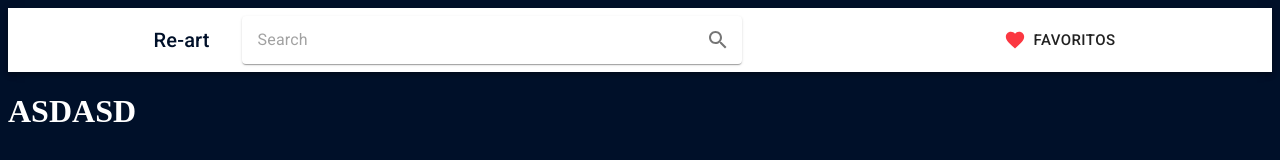
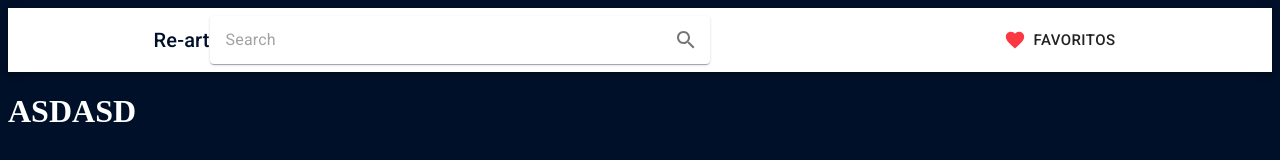
Before and after one commit to zJoaoP/re-art, a React (Create React App) app: page / in a window 1280 px wide. Shown: the top 160 px of the page. Built offline with nearby package versions, Linux system fonts and the light colour scheme; no server answers.

Commit message:
Generic SearchInput component with material-ui styles

```diff
--- a/src/components/SearchInput/SearchInput.jsx
+++ b/src/components/SearchInput/SearchInput.jsx
@@ -2,19 +2,26 @@ import React from 'react';
 import { useDispatch } from 'react-redux';
 
 import IconButton from '@material-ui/core/IconButton';
-
 import SearchIcon from '@material-ui/icons/Search';
 
-import { StyledPaper, StyledInputBase } from './style';
+import InputBase from '@material-ui/core/InputBase';
+import Paper from '@material-ui/core/Paper';
+
+import { useHistory } from 'react-router-dom';
 
 import headerActions from '../../actions/headerActions';
+
+import useStyles from './style';
 
 export default function SearchBar() {
   const [searchTerm, setSearchTerm] = React.useState('');
   const dispatch = useDispatch();
+  const history = useHistory();
+  const classes = useStyles();
 
   function onSearch() {
     dispatch(headerActions.updateSearchTerm(searchTerm));
+    history.push('/search');
   }
 
   function handleSearchTermChange(event) {
@@ -26,16 +33,16 @@ export default function SearchBar() {
   }
 
   return (
-    <StyledPaper component="div">
-      <StyledInputBase
+    <Paper className={classes.paperWrapper} component="div">
+      <InputBase
         placeholder="Search"
         onChange={handleSearchTermChange}
         onKeyPress={handleKeyPress}
-        style={{ flex: '1' }}
+        className={classes.inputBase}
       />
       <IconButton aria-label="search" onClick={onSearch}>
         <SearchIcon />
       </IconButton>
-    </StyledPaper>
+    </Paper>
   );
 }
--- a/src/components/SearchInput/style.js
+++ b/src/components/SearchInput/style.js
@@ -1,20 +1,16 @@
-import styled from 'styled-components';
+import { makeStyles } from '@material-ui/core/styles';
 
-import InputBase from '@material-ui/core/InputBase';
-import Paper from '@material-ui/core/Paper';
+const useStyles = makeStyles(() => ({
+  paperWrapper: {
+    maxWidth: '90%',
+    width: '500px',
 
-export const StyledPaper = styled(Paper)`
-  margin-left: 32px;
-  margin-right: 32px;
-  width: 500px;
-  display: flex;
-  align-items: center;
-`;
+    display: 'flex',
+  },
+  inputBase: {
+    flex: 1,
+    marginLeft: '16px',
+  },
+}));
 
-export const StyledInputBase = styled(InputBase)`
-  margin-left: 16px;
-`;
-
-export const InputBaseWrapper = styled.div``;
-
-export const SearchInputWrapper = styled.div``;
+export default useStyles;
```
